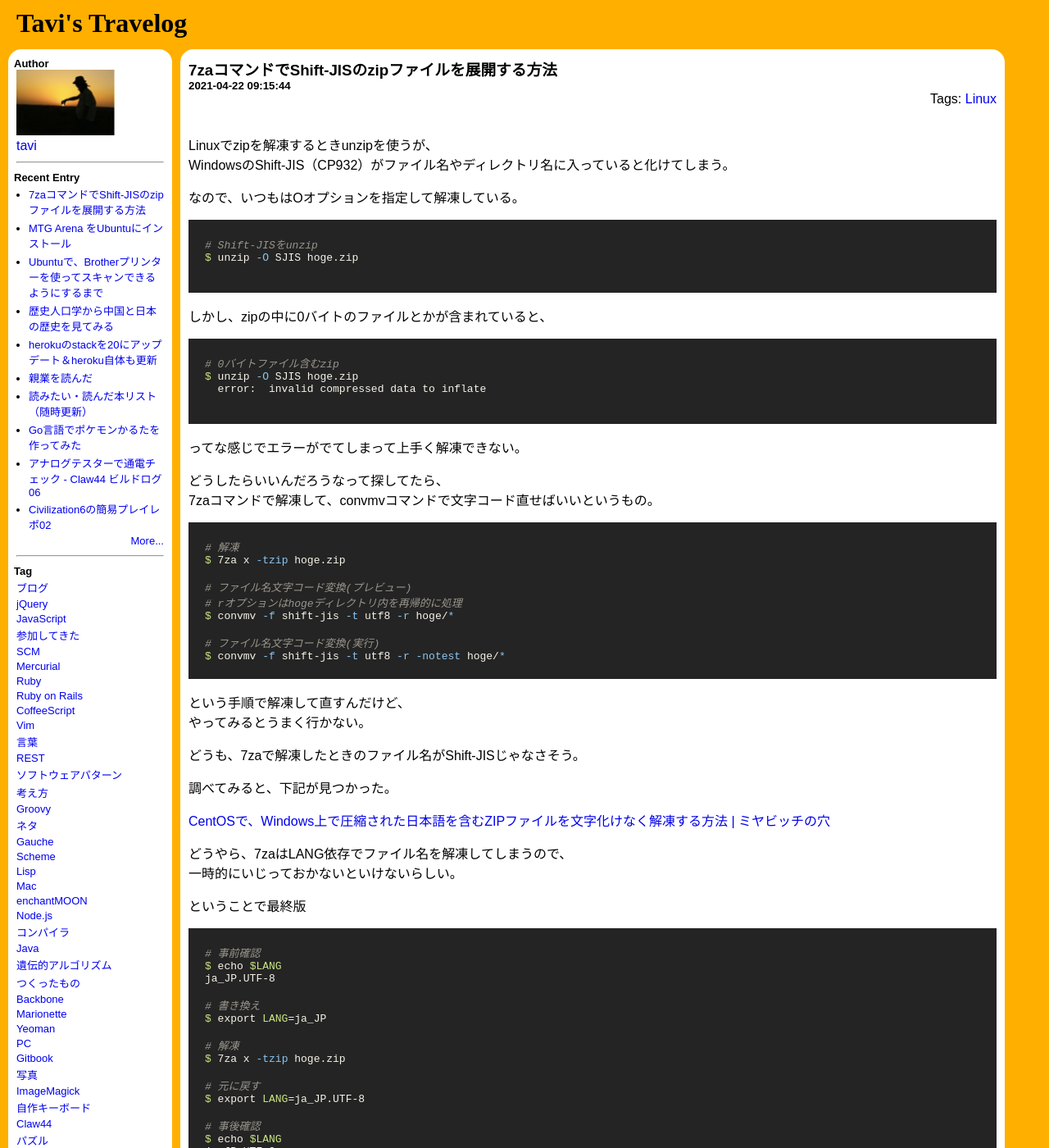
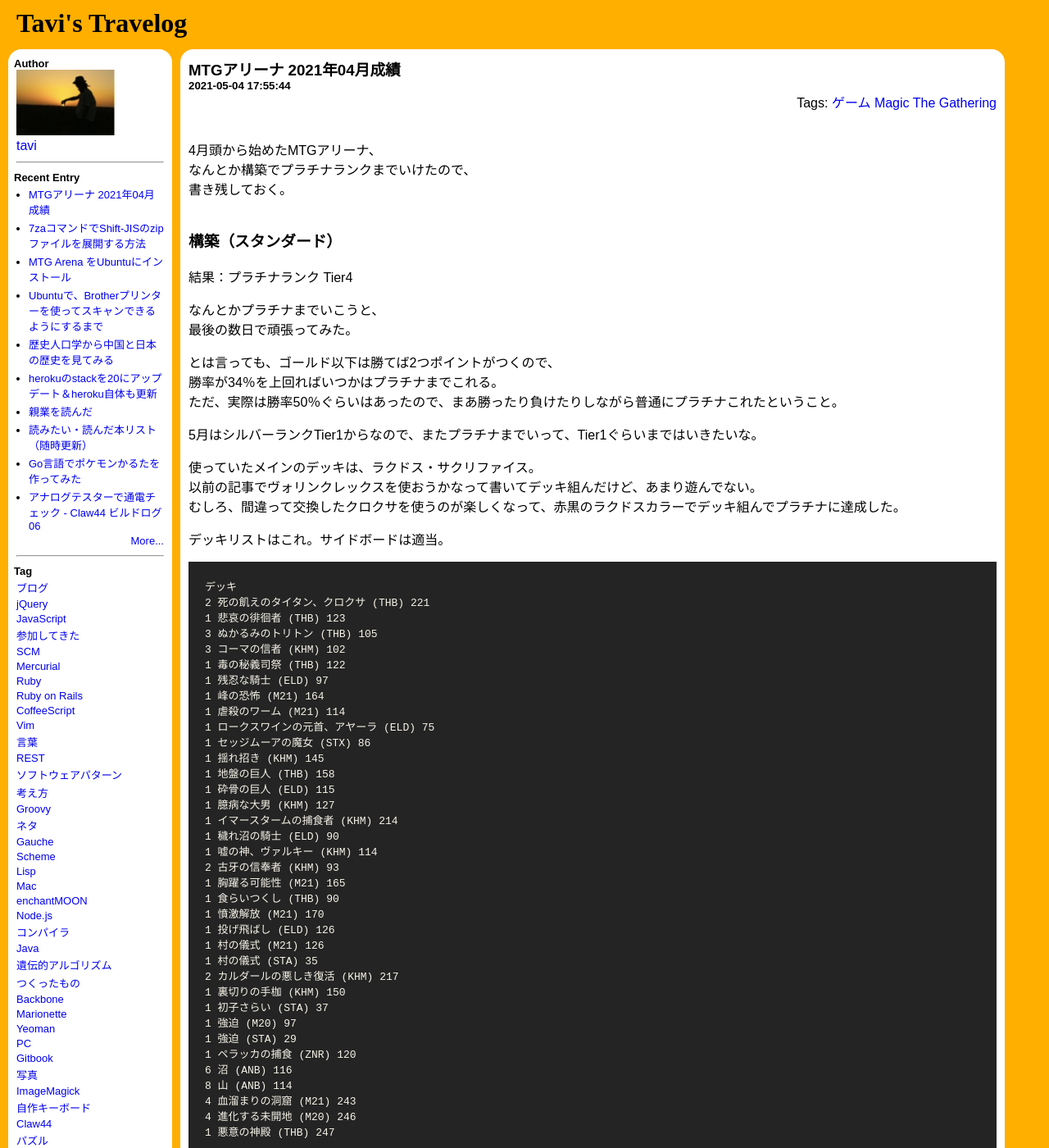
Before and after one commit to ryotakato/ryotakato.github.io, a Jekyll site: the page built from index.md, in a window 1280 px wide and 1400 px high. Shown: the whole window at 82% size. Built offline with Jekyll 4.4.1, drawn with Linux system fonts in a browser that asks for light colours; some of the changed text lies outside the part shown.

Commit message:
post article & fix misstake

````diff
--- /dev/null
+++ b/_posts/2021-05-04-mtgarena-202104-result.md
@@ -0,0 +1,165 @@
+---
+layout: post
+title: "MTGアリーナ 2021年04月成績"
+tags : [ゲーム, Magic The Gathering]
+date: 2021-05-04 17:55:44
+---
+
+4月頭から始めたMTGアリーナ、
+なんとか構築でプラチナランクまでいけたので、
+書き残しておく。
+
+
+### 構築（スタンダード）
+
+
+結果：プラチナランク Tier4
+
+なんとかプラチナまでいこうと、
+最後の数日で頑張ってみた。
+
+とは言っても、ゴールド以下は勝てば2つポイントがつくので、
+勝率が34％を上回ればいつかはプラチナまでこれる。
+ただ、実際は勝率50％ぐらいはあったので、まあ勝ったり負けたりしながら普通にプラチナこれたということ。
+
+5月はシルバーランクTier1からなので、またプラチナまでいって、Tier1ぐらいまではいきたいな。
+
+
+使っていたメインのデッキは、ラクドス・サクリファイス。
+以前の記事でヴォリンクレックスを使おうかなって書いてデッキ組んだけど、あまり遊んでない。
+むしろ、間違って交換したクロクサを使うのが楽しくなって、赤黒のラクドスカラーでデッキ組んでプラチナに達成した。
+
+デッキリストはこれ。サイドボードは適当。
+
+
+```
+デッキ
+2 死の飢えのタイタン、クロクサ (THB) 221
+1 悲哀の徘徊者 (THB) 123
+3 ぬかるみのトリトン (THB) 105
+3 コーマの信者 (KHM) 102
+1 毒の秘義司祭 (THB) 122
+1 残忍な騎士 (ELD) 97
+1 峰の恐怖 (M21) 164
+1 虐殺のワーム (M21) 114
+1 ロークスワインの元首、アヤーラ (ELD) 75
+1 セッジムーアの魔女 (STX) 86
+1 揺れ招き (KHM) 145
+1 地盤の巨人 (THB) 158
+1 砕骨の巨人 (ELD) 115
+1 臆病な大男 (KHM) 127
+1 イマースタームの捕食者 (KHM) 214
+1 穢れ沼の騎士 (ELD) 90
+1 嘘の神、ヴァルキー (KHM) 114
+2 古牙の信奉者 (KHM) 93
+1 胸躍る可能性 (M21) 165
+1 食らいつくし (THB) 90
+1 憤激解放 (M21) 170
+1 投げ飛ばし (ELD) 126
+1 村の儀式 (M21) 126
+1 村の儀式 (STA) 35
+2 カルダールの悪しき復活 (KHM) 217
+1 裏切りの手枷 (KHM) 150
+1 初子さらい (STA) 37
+1 強迫 (M20) 97
+1 強迫 (STA) 29
+1 ペラッカの捕食 (ZNR) 120
+6 沼 (ANB) 116
+8 山 (ANB) 114
+4 血溜まりの洞窟 (M21) 243
+4 進化する未開地 (M20) 246
+1 悪意の神殿 (THB) 247
+
+サイドボード
+1 壊死放出法 (STX) 78
+1 記憶漏出 (IKO) 95
+1 記憶盗み (ELD) 96
+1 墓破りのラミア (THB) 98
+1 嫌悪の悪魔 (ANB) 48
+1 イマースタームの髑髏塚 (KHM) 263
+1 死の夜番のランパード (THB) 103
+```
+
+元々は下記で紹介されていたやつ。
+
+[MTGアリーナ初心者でも組みやすい！格安赤黒ハンデス＆リアニメイトデッキver.カルドハイム(スタンダード) &#124; シャルの軌跡](https://trail-of-sharu.com/mtgdeck-recipe210207/17616/)
+
+
+ここを起点に、足りないカードを他のカードで埋めていったかたち。
+ワイルドカードはほぼ使っていない。
+
+クロクサを活かすために、切削カードを多めにいれ、
+また、その効果である、ハンデスをできるカードを入れることで、
+相手の手札を減らし、選択肢を削っていくデッキ。
+
+サクリファイス要素は少ないので、ラクドス・ハンデスというべきか。
+
+
+プレイングとしては、
+切削もちのクリーチャー（ぬかるみのトリトン、コーマの信者、毒の秘儀司祭）をメインで出していって、
+墓地を肥やし、クロクサの準備をしていくのが流れ。
+途中で、ハンデス系カード（強迫、古牙の信奉者、ヴァルキー）も出していくことで相手のテンポを削っていく。
+クロクサが動き出すころには、相手の手札は少なくなっていることが多いから、3点のダメージで地味に削っていく。
+
+相手の強クリーチャーやシステムクリーチャーは、
+初子さらい、裏切りの手枷などで奪い、
+豊富なサクリ手段で、こちらのリソースとさせてもらう。
+
+クロクサのシナジーがあるカードだけにせず、
+揺れ招きなどの巨人や、イマースタームの捕食者などを入れたのは、
+勿論カードが足りないってのもあるんだけど、
+クロクサが通用しないとき用に、対応の幅を広げているってのもある。
+カルダールの悪しき復活で、墓地から大型クリーチャー出すとかなりアドバンテージが稼げるからそれもある。
+
+
+
+このデッキで戦ってて、得意なのはライブラリーアウトを狙うデッキ。
+カニやテフェリーを使ってこっちの山札を切削してくれるから、
+クロクサがばんばん出てくる。
+こっちは自身からは切削系カードを出さずにしているだけで、
+だいたいライフを削りきれる。
+今のところ全勝。
+
+逆に苦手なのは、アグロの、特に白単ライフゲイン。
+ライフゲインのスピードに追いつかず、
+かつ、こっちがクロクサの準備進めている間に、飛行天使で殴り倒される。
+今のところ全敗。
+
+
+そろそろ自分のいるランクの環境を読んでメタを考えていかないといけないかな。
+
+
+
+
+### リミテッド
+
+
+シルバーランク Tier4
+
+* カルドハイム クイックドラフト2回
+* カルドハイム プレミアドラフト1回
+* ストリクスヘイヴン プレミアドラフト2回
+* ストリクスヘイヴン シールド1回
+
+主にセットのカード集めが目的。
+最高は4勝だったかな。
+1回も勝てないことはない。だいたい2勝、3勝あたりで終わってしまう。
+
+ドラフトは最初は強カードが分からない状態なので、
+レアピックを優先しつつ、欲しいカードの色を決め打ちでとっていった。
+ある程度集まった後のドラフトでは、戦えそうなコモンやアンコモンもよく見てピックするようになったが、
+それでも青を使って戦ったことはないかな。
+別に嫌いじゃないんだけどね。
+
+
+シールドはピックがないから、もうもらったもので考えるしかない。
+合計9パック分のカードがもらえるのはいいけど、
+選べないので、新パックなど、まだほとんどカードが集まってないときにやるのがよさげ。
+
+
+
+
+
+
+とりあえずこんなところ。
+毎月書いていけたらいいなー。
````
Also changed, not shown: _posts/2021-04-12-install-mtgarena-on-ubuntu.md (+1 -1 lines).
